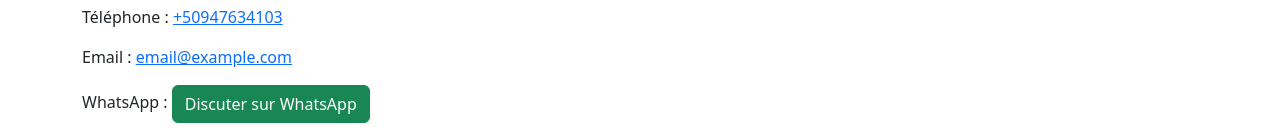
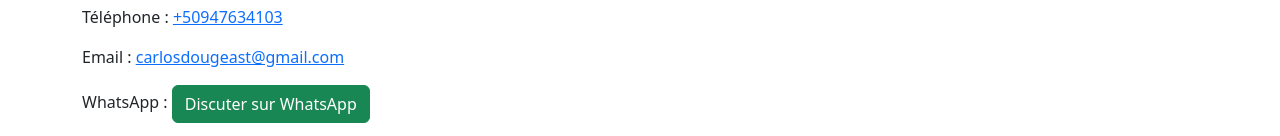
Before and after one commit to jeeko20/Alystore, a plain HTML site: page contact.html in a window 1280 px wide. Shown: the part 239-375 px from the top of the page. Drawn offline with nearby package versions, Linux system fonts and the light colour scheme.

Commit message:
Update contact.html

```diff
--- a/contact.html
+++ b/contact.html
@@ -35,7 +35,7 @@
 <section class="py-5 container" style="margin-top: 80px;">
   <h2>Contactez-nous</h2>
   <p>Téléphone : <a href="tel:+50947634103">+50947634103</a></p>
-  <p>Email : <a href="mailto:email@example.com">email@example.com</a></p>
+  <p>Email : <a href="mailto:carlosdougeast@gmail.com">carlosdougeast@gmail.com</a></p>
   <p>
     WhatsApp :
     <a href="https://wa.me/50947634103" target="_blank" rel="noopener" class="btn btn-success">
```
